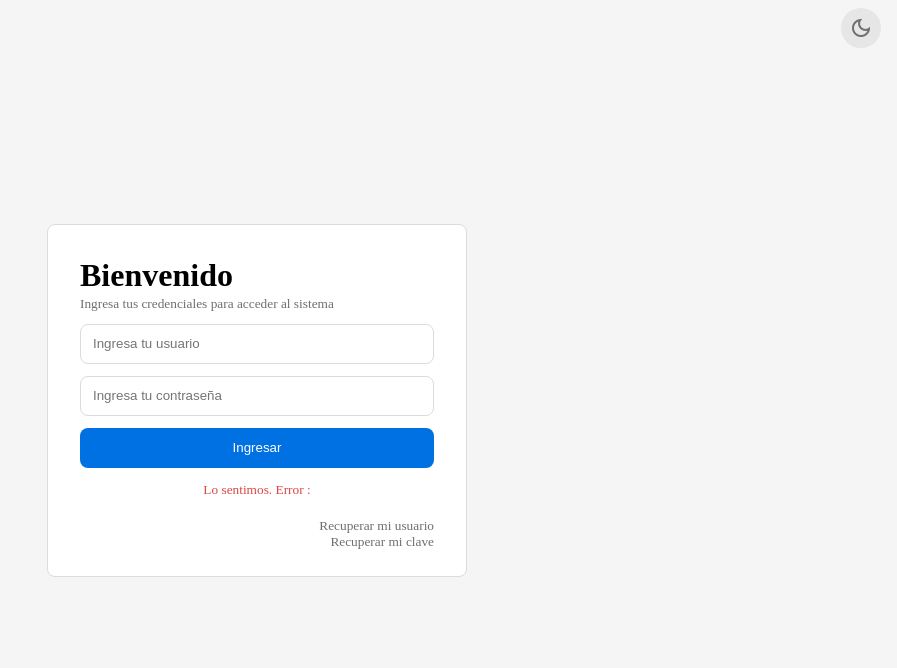
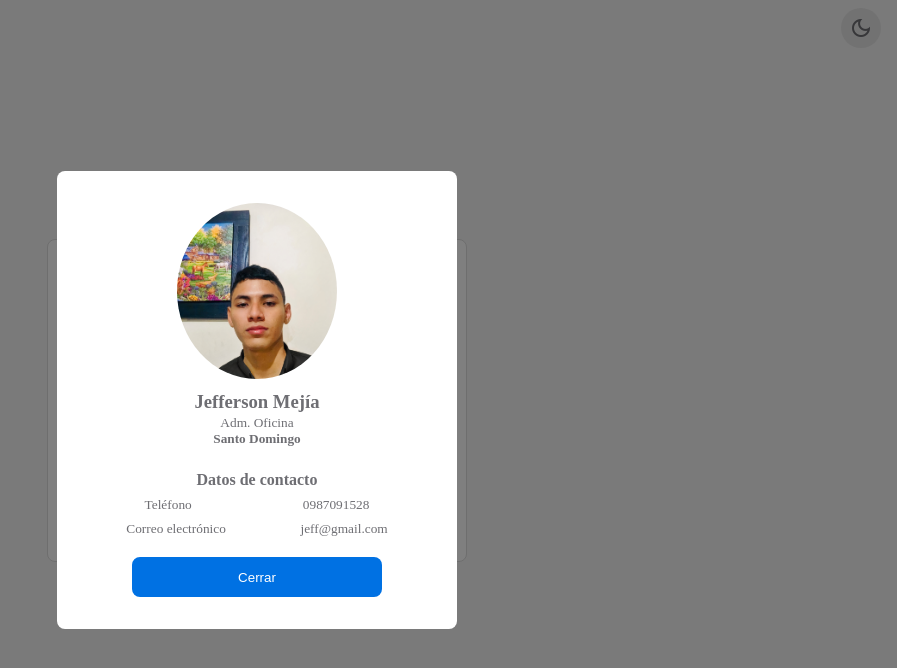
Before and after one commit to jeffersonmejia/apolo, a Next.js app: page / in a window 1280 px wide. Shown: the top 668 px of the page, without its empty margins (383-1280 px from the left). Built offline with nearby package versions, Linux system fonts and the light colour scheme; no server answers; data requests are answered from the project's data file.

Commit message:
fix bugs

```diff
--- a/src/components/main/index.js
+++ b/src/components/main/index.js
@@ -37,7 +37,7 @@ export default function Main() {
 		<>
 			<PanelNavbar />
 			{!isSignin && <Signin />}
-			{!isDataError && (
+			{!isDataError && isSignin && (
 				<main className={`${styles.main} ${isDarkMode ? "dark" : ""}`}>
 					{isAsideActive && <PanelAside />}
 					{isTicketActive && <PanelTicket />}
--- a/src/components/main/index.module.css
+++ b/src/components/main/index.module.css
@@ -13,7 +13,12 @@
 
 @media screen and (min-width: 850px) {
 	.main {
-		flex-wrap: nowrap;
-		height: 100vh;
+		height: 100%;
 	}
 }
+@media screen and (min-width: 1280px) {
+	.main {
+		height: 100vh;
+		flex-wrap: nowrap;
+	}
+}
--- a/src/components/panel_navbar/index.js
+++ b/src/components/panel_navbar/index.js
@@ -3,12 +3,14 @@ import { PanelAsideContext } from "@/context/panel_aside";
 import { SigninContext } from "@/context/signin";
 import { useContext, useState } from "react";
 import { DarkModeContext } from "@/context/dark_mode";
+import { Modal } from "../modal";
 
 export function PanelNavbar() {
 	const { handleAside } = useContext(PanelAsideContext);
 	const { setSignin, isSignin } = useContext(SigninContext);
 	const [isAccount, setAccount] = useState(false);
 	const { handleDarkMode, isDarkMode } = useContext(DarkModeContext);
+	const [isModalActive, setModalActive] = useState(false);
 
 	const handleLogout = () => {
 		setSignin(false);
@@ -16,6 +18,10 @@ export function PanelNavbar() {
 	};
 	const handleAccount = () => {
 		setAccount(isAccount ? false : true);
+	};
+	const handleModal = () => {
+		setModalActive(isModalActive ? false : true);
+		setAccount(false);
 	};
 	return (
 		<nav
@@ -36,13 +42,13 @@ export function PanelNavbar() {
 			)}
 			<div className={styles.navButtons}>
 				<span className="material-symbols-outlined" onClick={handleDarkMode}>
-					dark_mode
+					{isDarkMode ? "light_mode" : "dark_mode"}
 				</span>
 
 				{isSignin && (
 					<>
 						<span className="material-symbols-outlined" onClick={handleAccount}>
-							account_circle
+							admin_panel_settings
 						</span>
 						{isAccount && (
 							<div className={styles.account}>
@@ -54,12 +60,45 @@ export function PanelNavbar() {
 									</figcaption>
 								</figure>
 								<ul>
-									<li onClick={handleLogout}>Salir</li>
+									<li onClick={handleModal}>
+										<span class="material-symbols-outlined">account_circle</span>
+										<small>Gestionar mi cuenta</small>
+									</li>
+									<li onClick={handleLogout}>
+										<span class="material-symbols-outlined">logout</span>
+										<small>Salir</small>
+									</li>
 								</ul>
 							</div>
 						)}
 					</>
 				)}
+				{!isModalActive && (
+					<Modal>
+						<div className={styles.my_profile}>
+							<figure>
+								<img src="profile.jpg" alt="" />
+								<figcaption>
+									<h3>Jefferson Mejía</h3>
+									<small>Adm. Oficina</small>
+									<h5>Santo Domingo</h5>
+								</figcaption>
+							</figure>
+							<div className={styles.contact_profile}>
+								<h4>Datos de contacto</h4>
+								<div>
+									<small>Teléfono</small>
+									<small>0987091528</small>
+								</div>
+								<div>
+									<small>Correo electrónico</small>
+									<small>jeff@gmail.com</small>
+								</div>
+							</div>
+							<button onClick={handleModal}>Cerrar</button>
+						</div>
+					</Modal>
+				)}
 			</div>
 		</nav>
 	);
--- a/src/components/panel_navbar/index.module.css
+++ b/src/components/panel_navbar/index.module.css
@@ -23,6 +23,7 @@
 }
 .burger {
 	cursor: pointer;
+	color: var(--title-color);
 }
 .navButtons {
 	display: flex;
@@ -81,7 +82,10 @@
 	border-radius: 50%;
 }
 .account ul {
-	margin: 12px 6px 6px 6px;
+	margin: 12px 6px 12px 6px;
+	display: flex;
+	flex-direction: column;
+	gap: 12px;
 }
 .account li {
 	list-style: none;
@@ -91,12 +95,59 @@
 	border-radius: var(--border-radius);
 	font-size: 0.9rem;
 	cursor: pointer;
+	display: flex;
+	align-items: center;
+}
+.account span {
+	font-size: 1.2rem;
+	background-color: transparent;
 }
 .account li:hover {
 	background-color: var(--drop-menu-hover);
 }
 .account li:active {
 	background-color: var(--drop-menu-active);
+}
+.my_profile {
+	width: 80%;
+	max-width: 400px;
+	background-color: var(--card-bg);
+	border-radius: var(--border-radius);
+	padding: 32px;
+	display: flex;
+	flex-direction: column;
+	align-items: center;
+}
+
+.my_profile figure {
+	display: flex;
+	flex-direction: column;
+	align-items: center;
+	text-align: center;
+}
+
+.my_profile img {
+	width: 80%;
+	max-width: 200px;
+	border-radius: 50%;
+	margin-bottom: 12px;
+}
+.contact_profile {
+	width: 100%;
+	text-align: center;
+	margin-top: 24px;
+}
+.contact_profile div {
+	display: flex;
+	justify-content: space-around;
+	width: 100%;
+	margin-top: 8px;
+}
+
+.my_profile button {
+	width: 100%;
+	max-width: 250px;
+	margin-top: 20px;
 }
 .logout {
 	background-color: var(--card-bg);
--- a/src/components/panel_resumen/index.js
+++ b/src/components/panel_resumen/index.js
@@ -1,5 +1,5 @@
 import styles from "./index.module.css";
-import { useContext, useEffect, useState } from "react";
+import { useContext, useState } from "react";
 import { PanelSectionContext } from "@/context/panel_section";
 import { SigninContext } from "@/context/signin";
 import { PanelResumeData } from "../panel_resume_data";
@@ -11,7 +11,7 @@ export function PanelResumen() {
 	const { currentTravel } = useContext(SigninContext);
 	const [isLoader, setLoader] = useState(false);
 	const [isModalOpen, setModal] = useState(false);
-	const [travelData] = useState(currentTravel);
+	const [travelData] = useState(currentTravel[0]);
 	const { isTicketActive } = useContext(PanelSectionContext);
 
 	const handleClick = ({ currentTarget }) => {
@@ -24,8 +24,8 @@ export function PanelResumen() {
 			setModal(true);
 		}
 	};
+	console.log(travelData);
 	return (
-		travelData && (
 		<div className={styles.resume}>
 			{isLoader && <Loader message="Cerrando viaje..." />}
 			{!isLoader && (
@@ -68,6 +68,5 @@ export function PanelResumen() {
 			)}
 			{isModalOpen && <ChangeTravel setModal={setModal} listTravel={listTravel} />}
 		</div>
-		)
 	);
 }
--- a/src/components/panel_resumen/index.module.css
+++ b/src/components/panel_resumen/index.module.css
@@ -16,16 +16,21 @@
 .resume {
 	display: flex;
 	flex-direction: column;
+	justify-content: center;
 	gap: 24px;
 	text-align: right;
 	animation: opacity 0.3s ease-in-out;
+	margin-bottom: 24px;
+}
+.resume button {
+	width: 80%;
+	margin: auto;
 }
 .resumenTable {
 	width: 100%;
 	margin: auto;
-	margin-bottom: 24px;
 	color: var(--legend-color);
-	font-size: 0.9rem;
+	font-size: 0.85rem;
 	background-color: var(--card-bg);
 }
 .resumenTable th {
@@ -41,16 +46,44 @@
 	padding: 4px;
 	background-color: var(--card-bg);
 }
+@media screen and (min-width: 600px) {
+	.resume {
+		margin-top: 24px;
+		margin-left: 210px;
+		width: 100%;
+	}
+	.resumenTable,
+	.resume button {
+		max-width: 400px;
+	}
+}
 @media screen and (min-width: 850px) {
 	.resume {
 		width: 100%;
-		max-width: 350px;
 		display: flex;
 		flex-direction: column;
 		justify-content: center;
 		align-items: center;
 	}
+
 	.resumenTable {
+		width: 100%;
 		margin: 0;
 	}
 }
+@media screen and (min-width: 1200px) {
+	.resume {
+		width: 100%;
+		max-width: 370px;
+		margin: 0;
+	}
+	.resumeTable {
+		margin: 0;
+	}
+	.resumenTable {
+		max-width: 400px;
+	}
+	.resume button {
+		width: 100%;
+	}
+}
--- a/src/context/signin/index.js
+++ b/src/context/signin/index.js
@@ -7,16 +7,17 @@ const SigninContext = createContext();
 const SigninProvider = ({ children }) => {
 	const { ticket_travel } = services;
 	const [isSignin, setSignin] = useState(false);
-	const [data, error] = useHttp("a");
+	//bug here, request has send before the user get  sign in
+	const [data, error] = useHttp(ticket_travel);
 	const [isDataError, setDataError] = useState(null);
-	const verifyCredentials = async () => {
+	const handleAuth = (e) => {
 		if (!isDataError) {
 			setSignin(true);
 		}
 	};
-	const handleAuth = (e) => verifyCredentials();
 	useEffect(() => setDataError(data ? null : error));
 	const state = { isSignin, isDataError, handleAuth, setSignin };
+
 	state.currentTravel = isSignin ? data : null;
 
 	return <SigninContext.Provider value={state}>{children}</SigninContext.Provider>;
--- a/src/styles/globals.css
+++ b/src/styles/globals.css
@@ -99,6 +99,7 @@ input {
 	padding-left: 12px;
 	outline: none;
 	transition: background-color 0.3s ease-in-out;
+	border: var(--table-border);
 }
 
 input:hover {
@@ -175,7 +176,7 @@ caption {
 .dark {
 	--main-bg: hsl(235, 11%, 23%);
 	--card-bg: hsl(235, 11%, 25%);
-	--border: 1px solid hsla(236, 14%, 22%, 0);
+	--border: none;
 	--table-content-bg: rgb(153, 153, 153);
 	--table-border: 1px solid hsl(235, 11%, 30%);
 	--legend-color: rgb(153, 153, 153);
@@ -185,7 +186,7 @@ caption {
 	--navbtn-active: hsl(235, 11%, 35%);
 	--btn-bg: rgba(0, 113, 227, 0.5);
 	--btn-hover: rgba(0, 119, 237, 0.5);
-	--box-shadow: 0 0 15px rgba(0, 0, 0, 0.1);
+	--box-shadow: 3px 3px 32px 16px rgba(0, 0, 0, 0.1);
 	--drop-menu-bg: hsl(235, 11%, 28%);
 	--drop-menu-hover: hsl(235, 11%, 30%);
 	--drop-menu-active: hsl(235, 11%, 35%);
```
Lines whose indentation alone changed are shown as unchanged.
